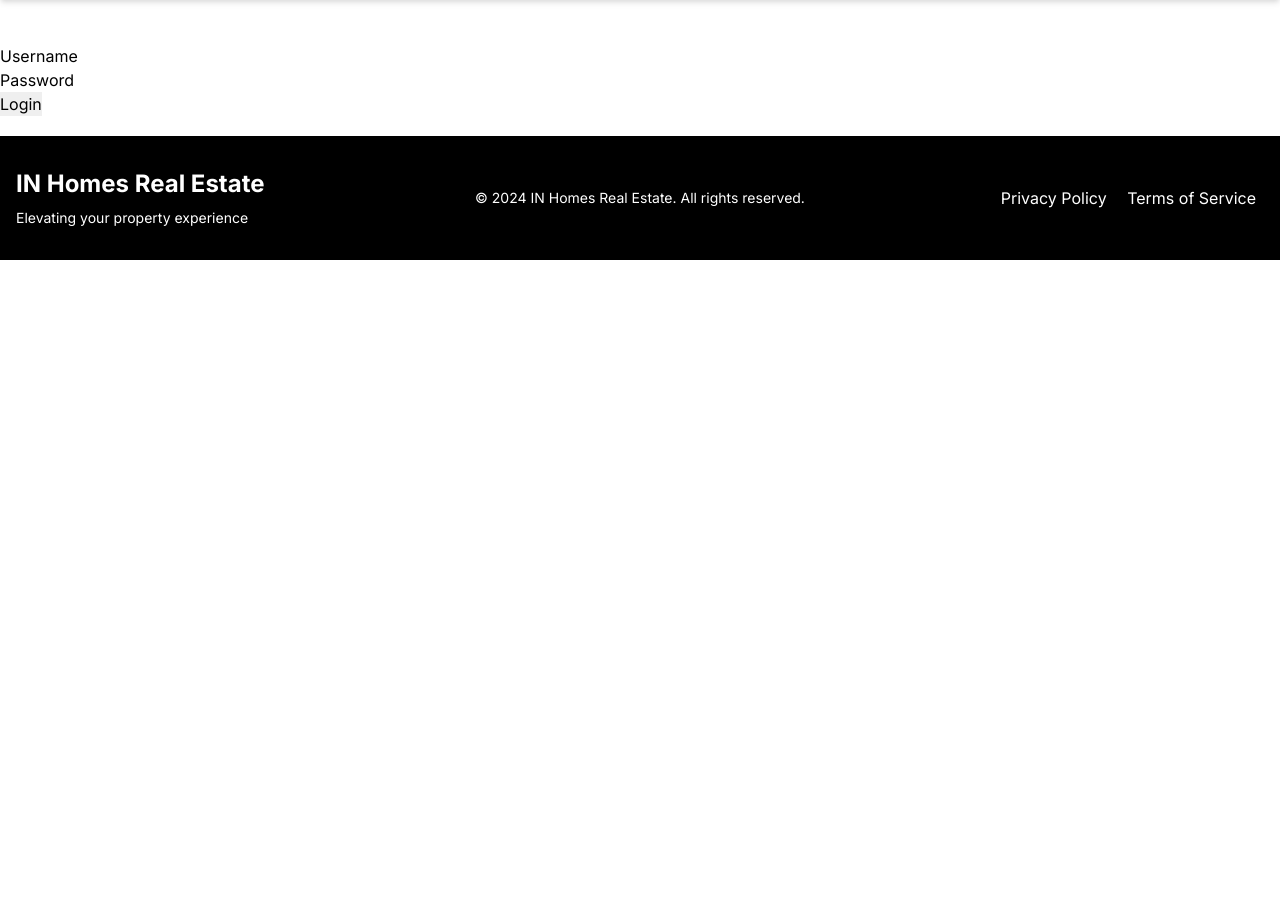
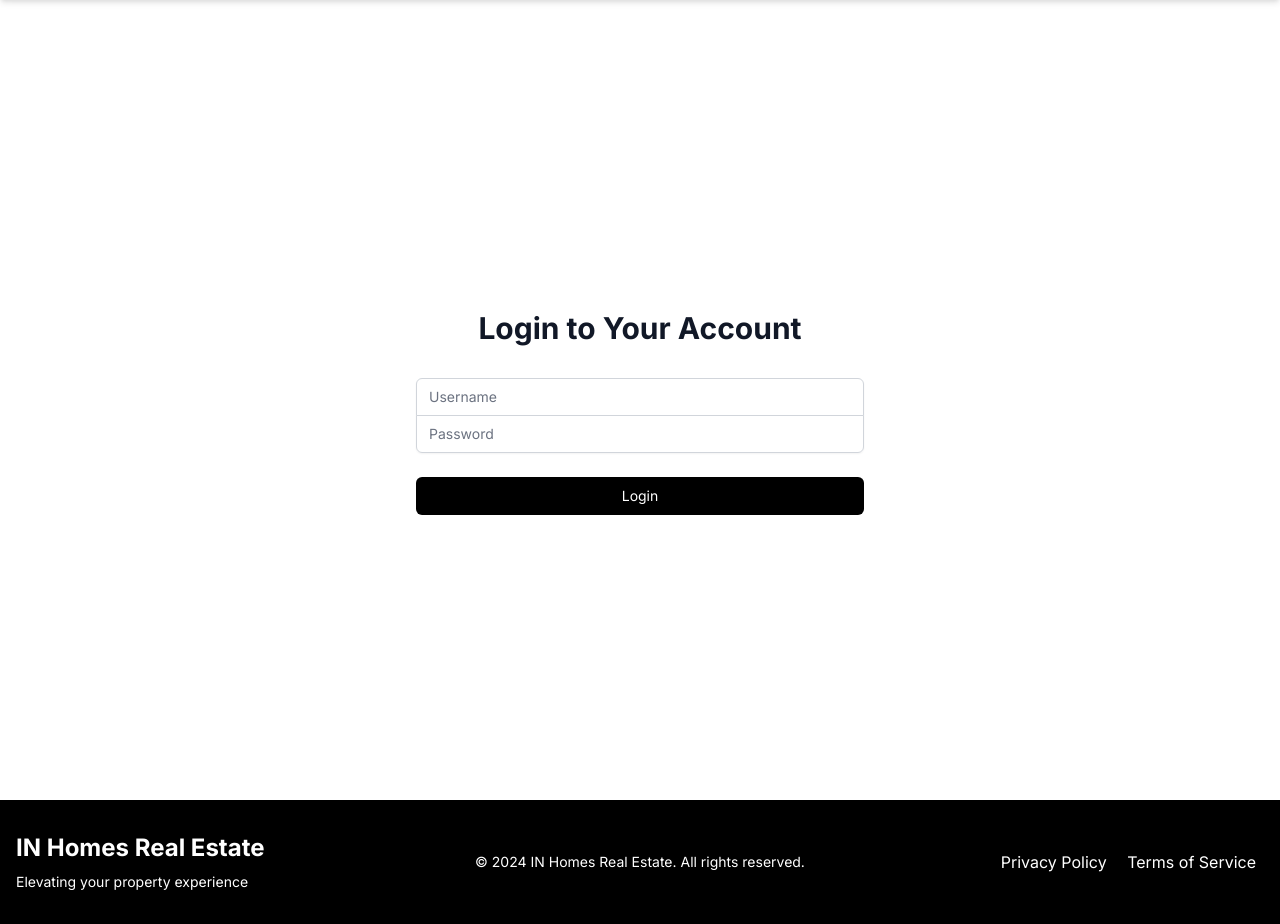
Before and after one commit to StarkPrince/Enceladus, a Django app: page /account/login in a window 1280 px wide. Shown: the part 72-996 px from the top of the page. Before the commit the page ends 332 px from the top, so only its background shows below. Run offline with Django 3.2, Linux system fonts and the light colour scheme.

Commit message:
updated login.html

```diff
--- a/theme/templates/accounts/login.html
+++ b/theme/templates/accounts/login.html
@@ -3,36 +3,33 @@
 {% block title %} Account Login {% endblock %}
 
 {% block content %}
-    <section id="login" class="bg-light py-5">
-        <div class="container">
-            <div class="row">
-                <div class="col-md-6 mx-auto">
-                    <div class="card">
-                        <div class="card-header bg-primary text-white">
-                            <h4>
-                                <i class="fas fa-sign-in-alt"></i> Login</h4>
+<div class="bg-white min-h-screen flex items-center justify-center py-12 px-4 sm:px-6 lg:px-8">
+    <div class="max-w-md w-full space-y-8">
+        <div>
+            <h2 class="mt-6 text-center text-3xl font-extrabold text-gray-900">
+                Login to Your Account
+            </h2>
         </div>
-                        <div class="card-body">
-                            <!-- Alerts -->
         {% include 'partials/_alerts.html' %}
-                            <form action="{% url 'login' %}" method="POST">
+        <form class="mt-8 space-y-6" action="{% url 'login' %}" method="POST">
             {% csrf_token %}
-                                <div class="form-group">
-                                    <label for="username">Username</label>
-                                    <input type="text" name="username" class="form-control" required>
+            <div class="rounded-md shadow-sm -space-y-px">
+                <div>
+                    <label for="username" class="sr-only">Username</label>
+                    <input id="username" name="username" type="text" required class="appearance-none rounded-none relative block w-full px-3 py-2 border border-gray-300 placeholder-gray-500 text-gray-900 rounded-t-md focus:outline-none focus:ring-black focus:border-black focus:z-10 sm:text-sm" placeholder="Username">
+                </div>
+                <div>
+                    <label for="password" class="sr-only">Password</label>
+                    <input id="password" name="password" type="password" required class="appearance-none rounded-none relative block w-full px-3 py-2 border border-gray-300 placeholder-gray-500 text-gray-900 rounded-b-md focus:outline-none focus:ring-black focus:border-black focus:z-10 sm:text-sm" placeholder="Password">
+                </div>
             </div>
 
-                                <div class="form-group">
-                                    <label for="password2">Password</label>
-                                    <input type="password" name="password" class="form-control" required>
+            <div>
+                <button type="submit" class="group relative w-full flex justify-center py-2 px-4 border border-transparent text-sm font-medium rounded-md text-white bg-black hover:bg-gray-800 focus:outline-none focus:ring-2 focus:ring-offset-2 focus:ring-black">
+                    Login
+                </button>
             </div>
-
-                                <input type="submit" value="Login" class="btn btn-secondary btn-block">
         </form>
     </div>
 </div>
-                </div>
-            </div>
-        </div>
-    </section>
 {% endblock %}
```
Lines whose indentation alone changed are shown as unchanged.
